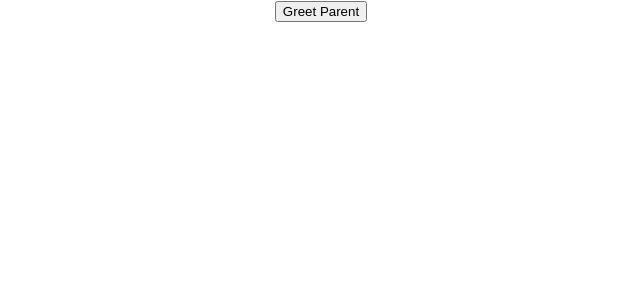
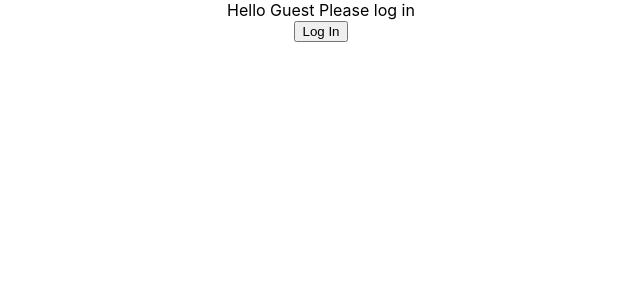
Before and after one commit to bharat55/Learning-React, a React (Create React App) app: page / in a window 1280 px wide. Shown: the top 300 px of the page, without its empty margins (319-959 px from the left). Built offline with nearby package versions, Linux system fonts and the light colour scheme.

Commit message:
Conditional rendering

```diff
--- a/src/App.js
+++ b/src/App.js
@@ -6,12 +6,13 @@ import Welcome from './components/Welcome'
 import Hello  from './components/Hello'
 import Message  from './components/Message'
 import ParentComponent from './components/ParentComponet'
+import UserGreet from './components/UserGreet'
 
 
 function App() {
   return (
     <div className="App">
-      <ParentComponent/>
+      <UserGreet/>
     </div>
   );
 }
--- /dev/null
+++ b/src/components/UserGreet.js
@@ -0,0 +1,50 @@
+import React, { Component } from 'react'
+
+class UserGreet extends Component {
+  constructor(props) {
+    super(props)
+
+    this.state = {
+      logIn: false
+    }
+    this.logInUser = this.logInUser.bind(this);
+    this.logOutUser = this.logOutUser.bind(this);
+  }
+
+  logInUser() {
+    this.setState({ // Whenever you want to change the state of components you must need to use setState Method;
+      logIn: true
+    });
+  }
+
+  logOutUser() {
+    this.setState({
+      logIn: false
+    });
+  }
+
+  render() {
+    if (this.state.logIn){
+      return (
+        <div>
+          Hello Bharat
+          <div>
+            <button onClick={this.logOutUser}>Log Out</button>
+          </div>
+        </div>
+      );
+    } else {
+      return (
+        <div>
+          Hello Guest Please log in
+          <div>
+            <button onClick={this.logInUser}>Log In </button>
+          </div>
+        </div>
+      );
+    }
+
+  }
+}
+
+export default UserGreet
```
